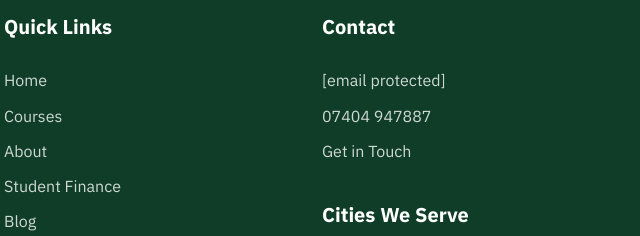
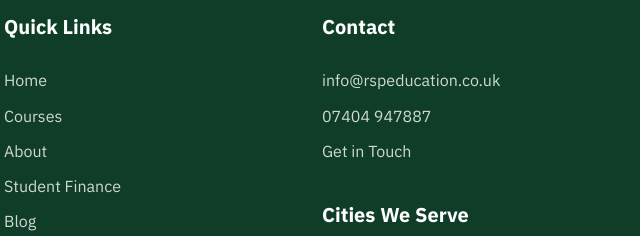
Before and after one commit to rspeducation-web/rspeduc22, a plain HTML site: page index.html in a window 1280 px wide. Shown: the part 2728-2964 px from the top of the page, 636-1276 px from the left. Drawn offline with Linux system fonts and the light colour scheme.

Commit message:
update email

```diff
--- a/index.html
+++ b/index.html
@@ -322,7 +322,7 @@
             <div class="footer-links">
                 <h4>Contact</h4>
                 <ul>
-                    <li><a href="/cdn-cgi/l/email-protection#157c7b737a556766657071607674617c7a7b3b767a3b607e"><span class="__cf_email__" data-cfemail="0a63646c654a78797a6f6e7f696b7e636564246965247f61">[email&#160;protected]</span></a></li>
+                    <li><a href="mailto:info@rspeducation.co.uk">info@rspeducation.co.uk</a></li>
                     <li><a href="tel:+447404947887">07404 947887</a></li>
                     <li><a href="contact.html">Get in Touch</a></li>
                 </ul>
```
